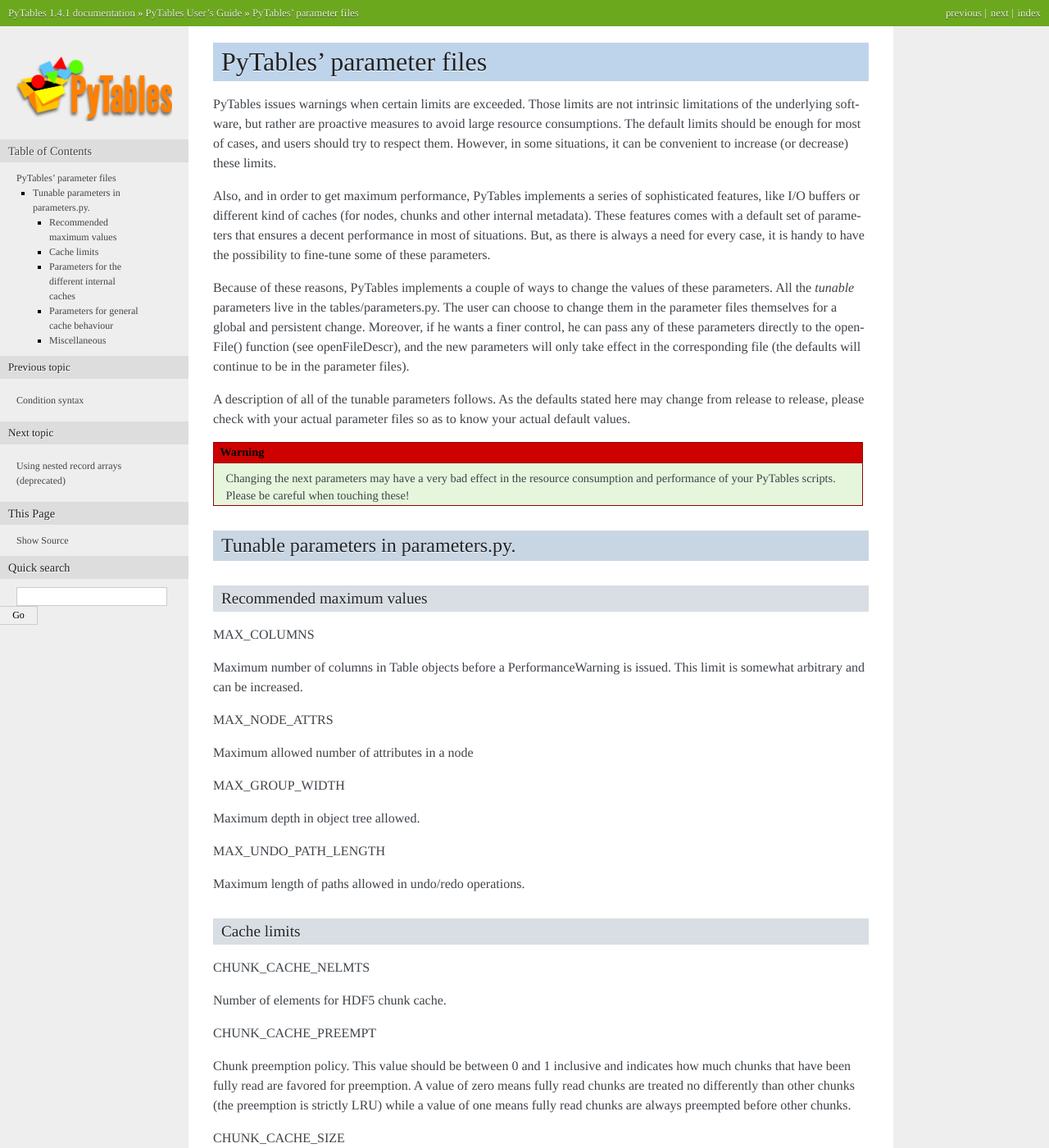
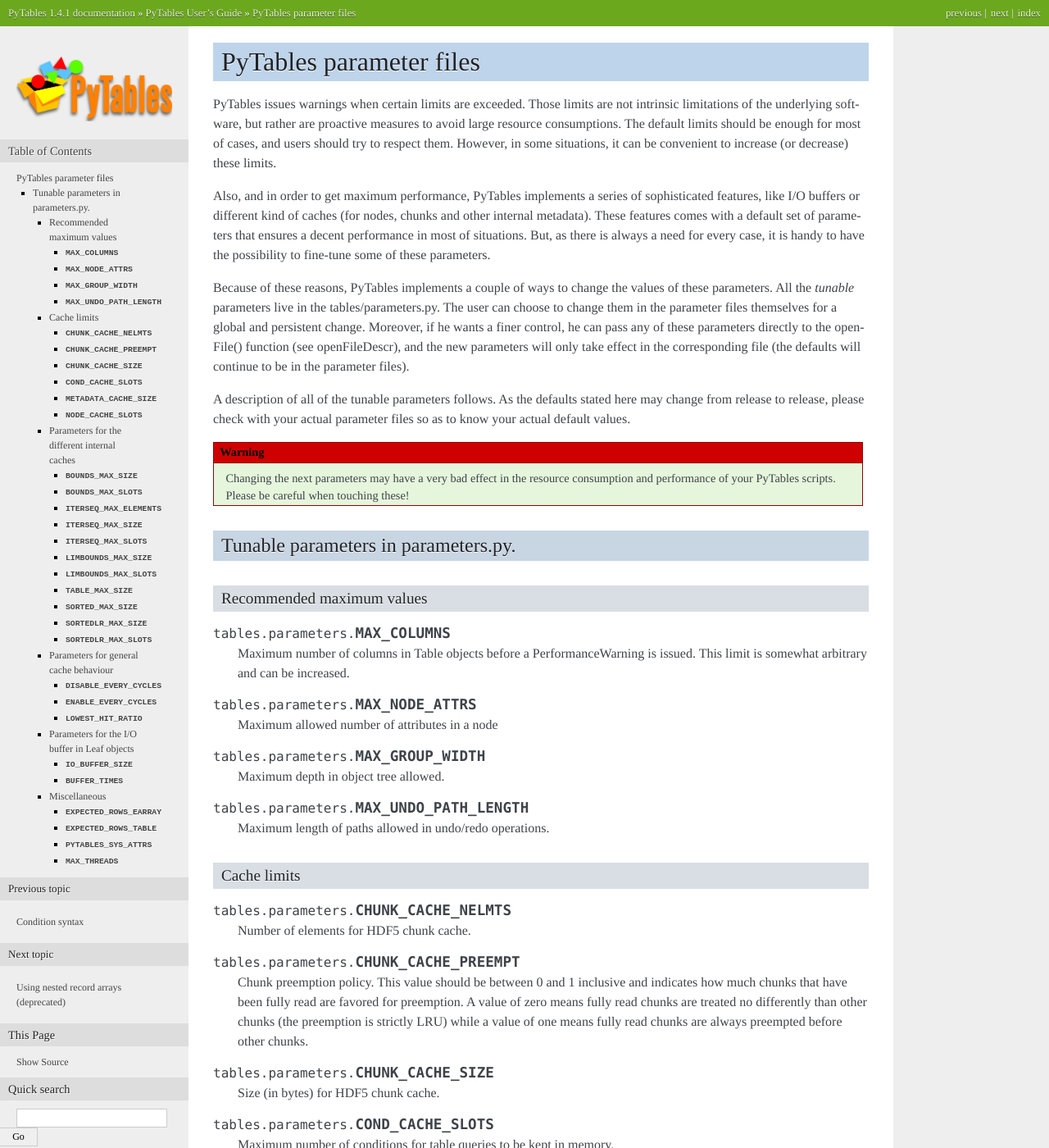
Before and after one commit to PyTables/PyTables, a Sphinx documentation site: the page built from doc/source/usersguide/parameter_files.rst, in a window 1280 px wide and 1400 px high. Shown: the whole window at 82% size. Built offline with Sphinx 7.4.7, drawn with Linux system fonts in a browser that asks for light colours; formulas are drawn with MathJax 3; pages that are not in the unit, such as notebooks, are missing from menus; some of the changed text lies outside the part shown.

Commit message:
Refcatored parameter file.

```diff
--- a/doc/source/usersguide/parameter_files.rst
+++ b/doc/source/usersguide/parameter_files.rst
@@ -1,6 +1,5 @@
-PyTables' parameter files
-=========================
-
+PyTables parameter files
+========================
 PyTables issues warnings when certain limits are exceeded.  Those
 limits are not intrinsic limitations of the underlying software, but
 rather are proactive measures to avoid large resource consumptions.  The
@@ -36,219 +35,230 @@
    in the resource consumption and performance of your PyTables scripts.
    Please be careful when touching these!
 
+
+.. currentmodule:: tables.parameters
+
 Tunable parameters in parameters.py.
 ------------------------------------
 
 Recommended maximum values
 ~~~~~~~~~~~~~~~~~~~~~~~~~~
 
-MAX_COLUMNS
+.. data:: MAX_COLUMNS
 
-Maximum number of columns in Table
-objects before a PerformanceWarning is
-issued.  This limit is somewhat arbitrary and can be
-increased.
+    Maximum number of columns in Table
+    objects before a PerformanceWarning is
+    issued.  This limit is somewhat arbitrary and can be increased.
 
-MAX_NODE_ATTRS
 
-Maximum allowed number of attributes in a node
+.. data:: MAX_NODE_ATTRS
 
-MAX_GROUP_WIDTH
+    Maximum allowed number of attributes in a node
 
-Maximum depth in object tree allowed.
+.. data:: MAX_GROUP_WIDTH
 
-MAX_UNDO_PATH_LENGTH
+    Maximum depth in object tree allowed.
 
-Maximum length of paths allowed in undo/redo
-operations.
+
+.. data:: MAX_UNDO_PATH_LENGTH
+
+    Maximum length of paths allowed in undo/redo operations.
+
 
 Cache limits
 ~~~~~~~~~~~~
 
-CHUNK_CACHE_NELMTS
+.. data:: CHUNK_CACHE_NELMTS
 
-Number of elements for HDF5 chunk cache.
+    Number of elements for HDF5 chunk cache.
 
-CHUNK_CACHE_PREEMPT
 
-Chunk preemption policy.  This value should be between 0
-and 1 inclusive and indicates how much chunks that have been
-fully read are favored for preemption. A value of zero means
-fully read chunks are treated no differently than other
-chunks (the preemption is strictly LRU) while a value of one
-means fully read chunks are always preempted before other
-chunks.
+.. data:: CHUNK_CACHE_PREEMPT
 
-CHUNK_CACHE_SIZE
+    Chunk preemption policy.  This value should be between 0
+    and 1 inclusive and indicates how much chunks that have been
+    fully read are favored for preemption. A value of zero means
+    fully read chunks are treated no differently than other
+    chunks (the preemption is strictly LRU) while a value of one
+    means fully read chunks are always preempted before other chunks.
 
-Size (in bytes) for HDF5 chunk cache.
 
-COND_CACHE_SLOTS
+.. data:: CHUNK_CACHE_SIZE
 
-Maximum number of conditions for table queries to be
-kept in memory.
+    Size (in bytes) for HDF5 chunk cache.
 
-METADATA_CACHE_SIZE
+.. data:: COND_CACHE_SLOTS
 
-Size (in bytes) of the HDF5 metadata cache.  This only
-takes effect if using HDF5 1.8.x series.
+    Maximum number of conditions for table queries to be
+    kept in memory.
 
-NODE_CACHE_SLOTS
 
-Maximum number of unreferenced nodes to be kept in
-memory.
+.. data:: METADATA_CACHE_SIZE
 
-If positive, this is the number
-of *unreferenced* nodes to be kept in the
-metadata cache.  Least recently used nodes are unloaded from
-memory when this number of loaded nodes is reached. To load
-a node again, simply access it as usual. Nodes referenced by
-user variables are not taken into account nor
-unloaded.
+    Size (in bytes) of the HDF5 metadata cache.  This only
+    takes effect if using HDF5 1.8.x series.
 
-Negative value means that all the touched nodes will be
-kept in an internal dictionary.  This is the faster way to
-load/retrieve nodes.  However, and in order to avoid a large
-memory consumption, the user will be warned when the number
-of loaded nodes will reach
-the -NODE_CACHE_SLOTS value.
 
-Finally, a value of zero means that any cache mechanism
-is disabled.
+.. data:: NODE_CACHE_SLOTS
+
+    Maximum number of unreferenced nodes to be kept in
+    memory.
+
+    If positive, this is the number
+    of *unreferenced* nodes to be kept in the
+    metadata cache.  Least recently used nodes are unloaded from
+    memory when this number of loaded nodes is reached. To load
+    a node again, simply access it as usual. Nodes referenced by
+    user variables are not taken into account nor
+    unloaded.
+
+    Negative value means that all the touched nodes will be
+    kept in an internal dictionary.  This is the faster way to
+    load/retrieve nodes.  However, and in order to avoid a large
+    memory consumption, the user will be warned when the number
+    of loaded nodes will reach
+    the -NODE_CACHE_SLOTS value.
+
+    Finally, a value of zero means that any cache mechanism
+    is disabled.
+
 
 Parameters for the different internal caches
 ~~~~~~~~~~~~~~~~~~~~~~~~~~~~~~~~~~~~~~~~~~~~
 
-BOUNDS_MAX_SIZE
+.. data:: BOUNDS_MAX_SIZE
 
-The maximum size for bounds values cached during index
-lookups.
+    The maximum size for bounds values cached during index lookups.
 
-BOUNDS_MAX_SLOTS
 
-The maximum number of slots for
-the BOUNDS cache.
+.. data:: BOUNDS_MAX_SLOTS
 
-ITERSEQ_MAX_ELEMENTS
+    The maximum number of slots for the BOUNDS cache.
 
-The maximum number of iterator elements cached in data
-lookups.
 
-ITERSEQ_MAX_SIZE
+.. data:: ITERSEQ_MAX_ELEMENTS
 
-The maximum space that will
-take ITERSEQ cache (in bytes).
+    The maximum number of iterator elements cached in data lookups.
 
-ITERSEQ_MAX_SLOTS
 
-The maximum number of slots in
-ITERSEQ cache.
+.. data:: ITERSEQ_MAX_SIZE
 
-LIMBOUNDS_MAX_SIZE
+    The maximum space that will take ITERSEQ cache (in bytes).
 
-The maximum size for the query limits (for example,
-(lim1, lim2) in conditions like
-lim1 <= col < lim2) cached during
-index lookups (in bytes).
 
-LIMBOUNDS_MAX_SLOTS
+.. data:: ITERSEQ_MAX_SLOTS
 
-The maximum number of slots for
-LIMBOUNDS cache.
+    The maximum number of slots in ITERSEQ cache.
 
-TABLE_MAX_SIZE
+.. data:: LIMBOUNDS_MAX_SIZE
 
-The maximum size for table chunks cached during index
-queries.
+    The maximum size for the query limits (for example,
+    (lim1, lim2) in conditions like
+    lim1 <= col < lim2) cached during
+    index lookups (in bytes).
 
-SORTED_MAX_SIZE
 
-The maximum size for sorted values cached during index
-lookups.
+.. data:: LIMBOUNDS_MAX_SLOTS
 
-SORTEDLR_MAX_SIZE
+    The maximum number of slots for LIMBOUNDS cache.
 
-The maximum size for chunks in last row cached in index
-lookups (in bytes).
 
-SORTEDLR_MAX_SLOTS
+.. data:: TABLE_MAX_SIZE
 
-The maximum number of chunks
-for SORTEDLR cache.
+    The maximum size for table chunks cached during index queries.
+
+
+.. data:: SORTED_MAX_SIZE
+
+    The maximum size for sorted values cached during index lookups.
+
+
+.. data:: SORTEDLR_MAX_SIZE
+
+    The maximum size for chunks in last row cached in index
+    lookups (in bytes).
+
+
+.. data:: SORTEDLR_MAX_SLOTS
+
+    The maximum number of chunks for SORTEDLR cache.
+
 
 Parameters for general cache behaviour
 ~~~~~~~~~~~~~~~~~~~~~~~~~~~~~~~~~~~~~~
-
 .. warning:: The next parameters will not take any effect if passed to
    the openFile() function, so they can only be
    changed in a *global* way.  You can change
    them in the file, but this is strongly discouraged unless you know
    well what you are doing.
 
-DISABLE_EVERY_CYCLES
+.. data:: DISABLE_EVERY_CYCLES
 
-The number of cycles in which a cache will be forced to
-be disabled if the hit ratio is lower than the
-LOWEST_HIT_RATIO (see below).  This value
-should provide time enough to check whether the cache is being
-efficient or not.
+    The number of cycles in which a cache will be forced to
+    be disabled if the hit ratio is lower than the
+    LOWEST_HIT_RATIO (see below).  This value
+    should provide time enough to check whether the cache is being
+    efficient or not.
 
-ENABLE_EVERY_CYCLES
 
-The number of cycles in which a cache will be forced to
-be (re-)enabled, irregardless of the hit ratio. This will
-provide a chance for checking if we are in a better scenario
-for doing caching again.
+.. data:: ENABLE_EVERY_CYCLES
 
-LOWEST_HIT_RATIO
+    The number of cycles in which a cache will be forced to
+    be (re-)enabled, irregardless of the hit ratio. This will
+    provide a chance for checking if we are in a better scenario
+    for doing caching again.
 
-The minimum acceptable hit ratio for a cache to avoid
-disabling (and freeing) it.
+.. data:: LOWEST_HIT_RATIO
 
-Parameters for the I/O buffer in Leaf
-objects
+    The minimum acceptable hit ratio for a cache to avoid
+    disabling (and freeing) it.
+
+
+Parameters for the I/O buffer in Leaf objects
 ~~~~~~~~~~~~~~~~~~~~~~~~~~~~~~~~~~~~~~~~~~~~~
 
-IO_BUFFER_SIZE
+.. data:: IO_BUFFER_SIZE
 
-The PyTables internal buffer size for I/O purposes.
-Should not exceed the amount of highest level cache size in
-your CPU.
+    The PyTables internal buffer size for I/O purposes.
+    Should not exceed the amount of highest level cache size in
+    your CPU.
 
-BUFFER_TIMES
 
-The maximum buffersize/rowsize ratio before issuing a
-PerformanceWarning.
+.. data:: BUFFER_TIMES
+
+    The maximum buffersize/rowsize ratio before issuing a
+    PerformanceWarning.
+
 
 Miscellaneous
 ~~~~~~~~~~~~~
 
-EXPECTED_ROWS_EARRAY
+.. data:: EXPECTED_ROWS_EARRAY
 
-Default expected number of rows
-for EArray objects.
+    Default expected number of rows for EArray objects.
 
-EXPECTED_ROWS_TABLE
 
-Default expected number of rows
-for Table objects.
+.. data:: EXPECTED_ROWS_TABLE
 
-PYTABLES_SYS_ATTRS
+    Default expected number of rows for Table objects.
 
-Set this to False if you don't want
-to create PyTables system attributes in datasets.  Also, if
-set to False the possible existing system
-attributes are not considered for guessing the class of the
-node during its loading from disk (this work is delegated to
-the PyTables' class discoverer function for general HDF5
-files).
 
-MAX_THREADS
+.. data:: PYTABLES_SYS_ATTRS
 
-The maximum number of threads that PyTables should use
-internally (mainly in Blosc and Numexpr currently).  If
-None, it is automatically set to the
-number of cores in your machine. In general, it is a good
-idea to set this to the number of cores in your machine or,
-when your machine has many of them (e.g. > 4), perhaps one
-less than this.
+    Set this to False if you don't want
+    to create PyTables system attributes in datasets.  Also, if
+    set to False the possible existing system
+    attributes are not considered for guessing the class of the
+    node during its loading from disk (this work is delegated to
+    the PyTables' class discoverer function for general HDF5 files).
+
+
+.. data:: MAX_THREADS
+
+    The maximum number of threads that PyTables should use
+    internally (mainly in Blosc and Numexpr currently).  If
+    None, it is automatically set to the
+    number of cores in your machine. In general, it is a good
+    idea to set this to the number of cores in your machine or,
+    when your machine has many of them (e.g. > 4), perhaps one
+    less than this.
```
